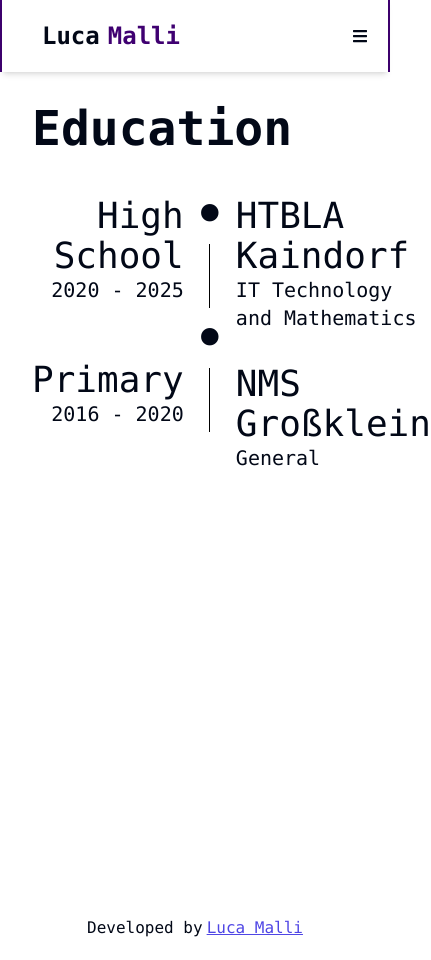
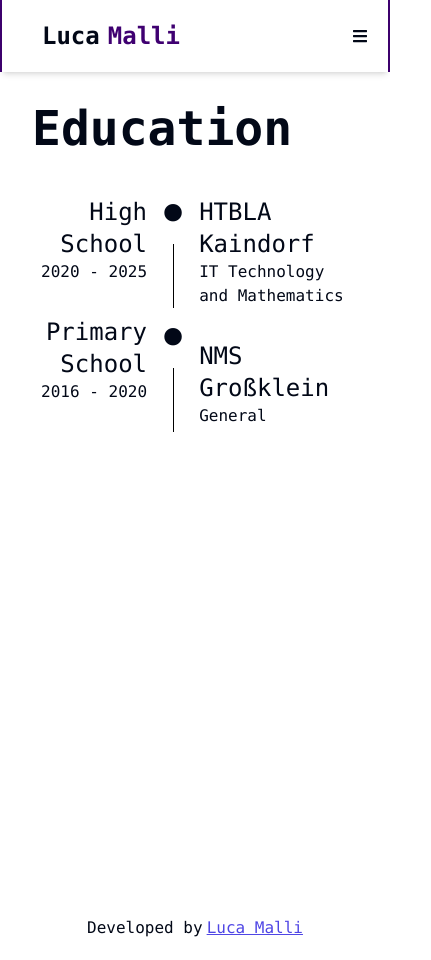
Before and after one commit to lucrode/portfolio, a Next.js app: page /education in a window 390 px wide. Shown: the whole page, 431 px wide, since content can reach past the window. Built offline with nearby package versions, Linux system fonts and the light colour scheme.

Commit message:
change text size of education

```diff
--- a/src/app/education/page.tsx
+++ b/src/app/education/page.tsx
@@ -8,13 +8,15 @@ export default function Education() {
       <h2 className="font-bold text-5xl md:ml-96   lg:ml-96 mb-0 h-8 ">
         Education
       </h2>
-      <div className="flex justify-evenly  md:mt-32 mt-12 lg:mt-32  ">
+      <div className="flex justify-center   md:mt-32 mt-12 lg:mt-32  ">
         <div className="flex ">
           <div className="flex flex-col mt-3 text-right mr-2">
-            <h2 className="text-4xl">High School</h2>
-            <h2 className="text-xl">2020 - 2025</h2>
-            <h2 className="text-4xl mt-14">Primary</h2>
-            <h2 className="text-xl">2016 - 2020</h2>
+            <h2 className="text-2xl md:text-4xl lg:text-4xl">High School</h2>
+            <h2 className="text-l md:text-xl lg:text-xl">2020 - 2025</h2>
+            <h2 className="text-2xl md:text-4xl lg:text-4xl mt-8 md:mt-14 lg:mt-14">
+              Primary School
+            </h2>
+            <h2 className="text-l md:text-xl lg:text-xl">2016 - 2020</h2>
           </div>
           <div className="items-center flex flex-col">
             <span className="text-6xl">•</span>
@@ -22,12 +24,15 @@ export default function Education() {
             <span className="text-6xl">•</span>
             <Separator orientation="vertical" className="bg-black h-16" />
           </div>
-
           <div className="flex flex-col mt-3 text-left ml-2">
-            <h2 className="text-4xl">HTBLA Kaindorf</h2>
-            <h2 className="text-xl">IT Technology and Mathematics</h2>
-            <h2 className="text-4xl mt-8 md:mt-14 lg:mt-14">NMS Großklein</h2>
-            <h2 className="text-xl">General</h2>
+            <h2 className="text-2xl md:text-4xl lg:text-4xl">HTBLA Kaindorf</h2>
+            <h2 className="text-l md:text-xl lg:text-xl">
+              IT Technology and Mathematics
+            </h2>
+            <h2 className="text-2xl md:text-4xl lg:text-4xl mt-8 md:mt-14 lg:mt-14">
+              NMS Großklein
+            </h2>
+            <h2 className="text-l md:text-xl lg:text-xl">General</h2>
           </div>
         </div>
       </div>
```
